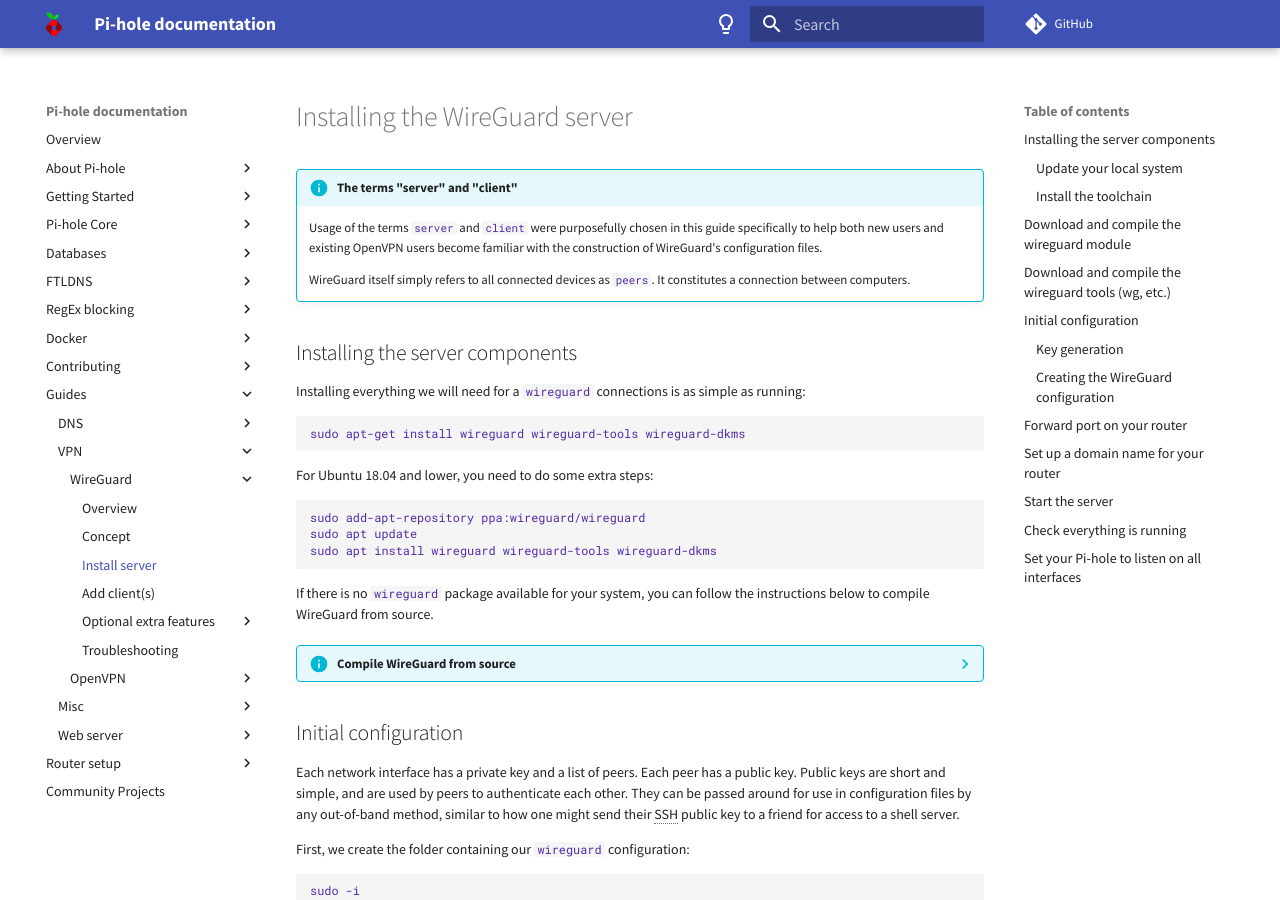
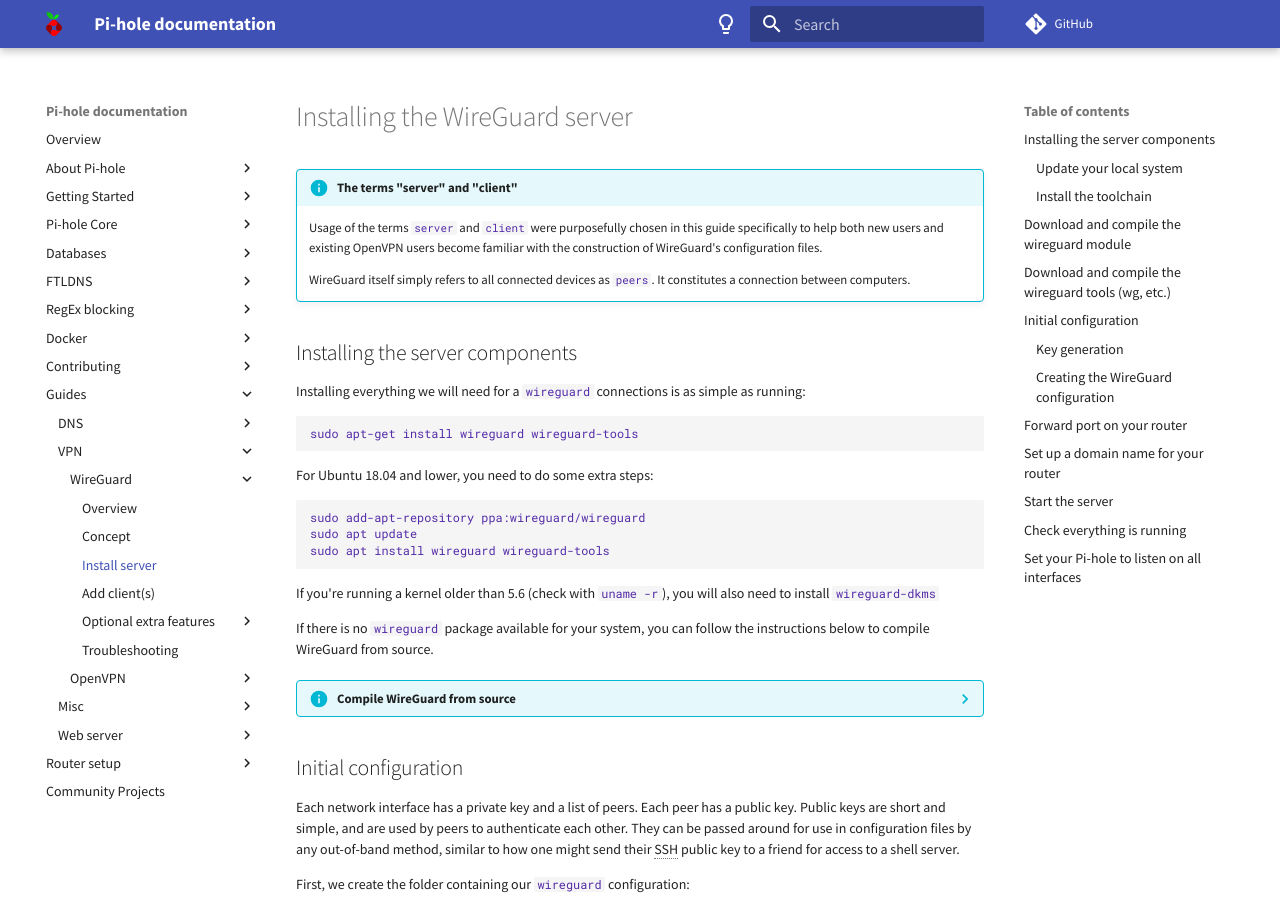
Before and after one commit to pi-hole/docs, an MkDocs documentation site: the page built from docs/guides/vpn/wireguard/server.md, in a window 1280 px wide and 900 px high. Built offline with MkDocs 1.6.1 and Material for MkDocs 9.7.7, drawn with Linux system fonts in a browser that asks for light colours; comment, search, counter and statistics services are not loaded.

Commit message:
wireguard-dmks is not needed when running a sufficiently recent kernel (#501)
* wireguard-dmks is not needed when running a sufficiently recent kernel

Signed-off-by: DL6ER <dl6er@dl6er.de>

````diff
--- a/docs/guides/vpn/wireguard/server.md
+++ b/docs/guides/vpn/wireguard/server.md
@@ -12,7 +12,7 @@
 Installing everything we will need for a `wireguard` connections is as simple as running:
 
 ```bash
-sudo apt-get install wireguard wireguard-tools wireguard-dkms
+sudo apt-get install wireguard wireguard-tools
 ```
 
 For Ubuntu 18.04 and lower, you need to do some extra steps:
@@ -20,8 +20,10 @@
 ```bash
 sudo add-apt-repository ppa:wireguard/wireguard
 sudo apt update
-sudo apt install wireguard wireguard-tools wireguard-dkms
+sudo apt install wireguard wireguard-tools
 ```
+
+If you're running a kernel older than 5.6 (check with `uname -r`), you will also need to install `wireguard-dkms`
 
 If there is no `wireguard` package available for your system, you can follow the instructions below to compile WireGuard from source.
 
````
